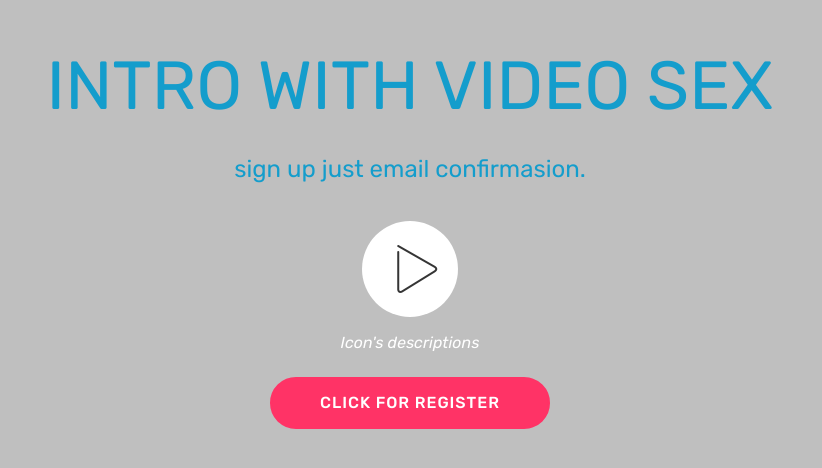
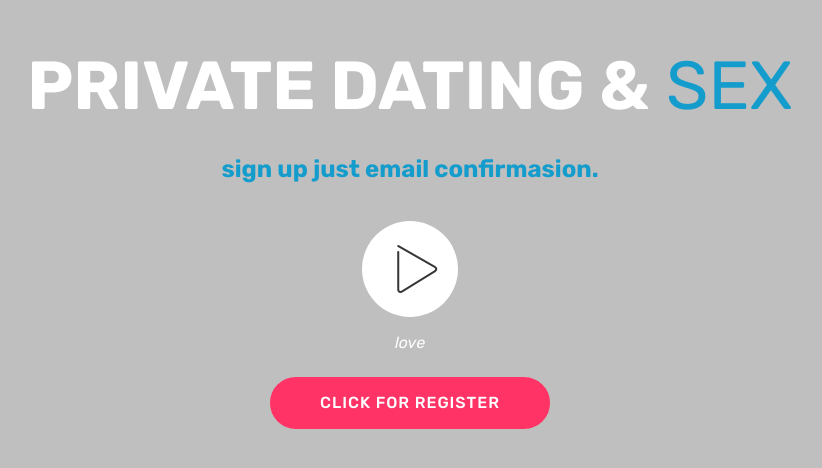
Before and after one commit to datinginlove/hore, a plain HTML site: page index.html in a window 1280 px wide. Shown: the part 164-632 px from the top of the page, without its empty margins (230-1052 px from the left). Drawn offline with Linux system fonts and the light colour scheme; files whose address does not match are found by name.

```diff
--- a/index.html
+++ b/index.html
@@ -32,17 +32,14 @@ Finn meg med ID caroline88">
     <div class="container align-center">
         <div class="row justify-content-md-center">
             <div class="mbr-white col-md-10">
-                <h1 class="mbr-section-title align-center py-2 mbr-bold mbr-fonts-style display-1"><a href="http://dragon.deepgenerator.online/31df4f2c58ed741402d550c988658f9c">
-                        INTRO WITH VIDEO SEX</a></h1>
-                <p class="mbr-text align-center py-2 mbr-fonts-style display-5"><a href="http://dragon.deepgenerator.online/31df4f2c58ed741402d550c988658f9c">sign up just email confirmasion.
-                </a></p>
+                <h1 class="mbr-section-title align-center py-2 mbr-bold mbr-fonts-style display-1">PRIVATE DATING &amp;<a href="http://dragon.deepgenerator.online/ab90ad30cdbcc62d50d5a05f145c98f9">&nbsp;SEX</a></h1>
+                <p class="mbr-text align-center py-2 mbr-fonts-style display-5"><a href="http://dragon.deepgenerator.online/31df4f2c58ed741402d550c988658f9c"><strong>sign up just email confirmasion.
+                </strong></a></p>
                 <div class="mbr-media show-modal align-center py-2" data-modal=".modalWindow">
                          <a href="http://dragon.deepgenerator.online/31df4f2c58ed741402d550c988658f9c"><span class="mbr-iconfont mbri-play"></span></a>
                 </div>
-                <div class="icon-description align-center font-italic pb-3 mbr-fonts-style display-7">
-                        Icon's descriptions
-                </div>
-                <div class="mbr-section-btn text-center"><a class="btn btn-md btn-secondary display-4" href="http://dragon.deepgenerator.online/31df4f2c58ed741402d550c988658f9c">CLICK FOR REGISTER</a></div>
+                <div class="icon-description align-center font-italic pb-3 mbr-fonts-style display-7">love</div>
+                <div class="mbr-section-btn text-center"><a class="btn btn-md btn-secondary display-4" href="http://dragon.deepgenerator.online/ab90ad30cdbcc62d50d5a05f145c98f9">CLICK FOR REGISTER</a></div>
             </div>
         </div>
     </div>
@@ -64,7 +61,7 @@ Finn meg med ID caroline88">
 </section>
 
 
-  <section class="engine"><a href="https://mobiri.se/t">amp templates</a></section><script src="assets/web/assets/jquery/jquery.min.js"></script>
+  <section class="engine"><a href="https://mobiri.se/n">simple web templates</a></section><script src="assets/web/assets/jquery/jquery.min.js"></script>
   <script src="assets/popper/popper.min.js"></script>
   <script src="assets/tether/tether.min.js"></script>
   <script src="assets/bootstrap/js/bootstrap.min.js"></script>
```
Also changed, not shown: 1 other file.
